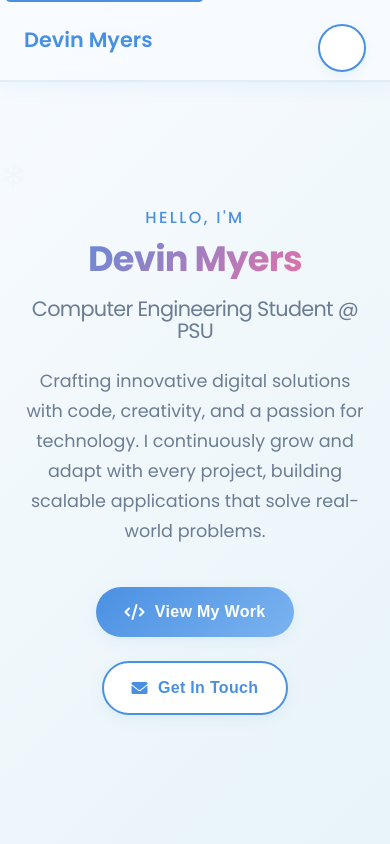
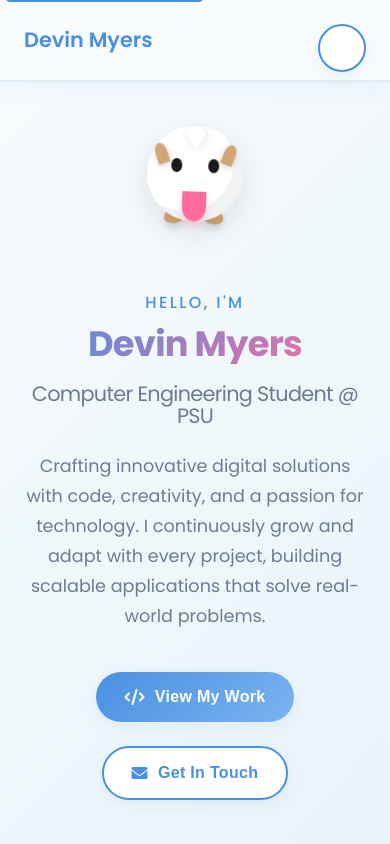
Before and after one commit to Devin-M5706/portfolio, a website: page index.html in a window 390 px wide. Shown: the top 844 px of the page. Drawn offline with Linux system fonts and the light colour scheme.

Commit message:
Add chibi Poro illustration to hero section - Create CSS-based chibi Poro with white fluffy body, pink tongue, brown horns and feet - Add floating animation and happy bounce on hover - Include responsive sizing for mobile and tablet devices - Add dark mode support for Poro visibility

```diff
--- a/index.html
+++ b/index.html
@@ -69,6 +69,18 @@
     <!-- Hero Section -->
     <section id="home" class="hero">
         <div class="hero-container">
+            <!-- Chibi Poro -->
+            <div class="chibi-poro">
+                <div class="poro-body"></div>
+                <div class="poro-tuft"></div>
+                <div class="poro-horn poro-horn-left"></div>
+                <div class="poro-horn poro-horn-right"></div>
+                <div class="poro-eye poro-eye-left"></div>
+                <div class="poro-eye poro-eye-right"></div>
+                <div class="poro-tongue"></div>
+                <div class="poro-foot poro-foot-left"></div>
+                <div class="poro-foot poro-foot-right"></div>
+            </div>
             <div class="hero-content">
                 <h1 class="hero-title">
                     <span class="greeting">Hello, I'm</span>
--- a/styles.css
+++ b/styles.css
@@ -313,6 +313,169 @@ body.dark-mode .navbar {
     align-items: center;
     text-align: center;
     gap: 40px;
+    position: relative;
+}
+
+/* Chibi Poro */
+.chibi-poro {
+    position: relative;
+    width: 200px;
+    height: 200px;
+    margin-bottom: 20px;
+    animation: poro-float 4s ease-in-out infinite;
+    z-index: 1;
+}
+
+@keyframes poro-float {
+    0%, 100% {
+        transform: translateY(0) rotate(0deg);
+    }
+    25% {
+        transform: translateY(-10px) rotate(-2deg);
+    }
+    50% {
+        transform: translateY(-15px) rotate(0deg);
+    }
+    75% {
+        transform: translateY(-10px) rotate(2deg);
+    }
+}
+
+.poro-body {
+    position: absolute;
+    width: 160px;
+    height: 160px;
+    background: var(--poro-white);
+    border-radius: 50%;
+    left: 50%;
+    top: 50%;
+    transform: translate(-50%, -50%);
+    box-shadow:
+        0 10px 30px rgba(0, 0, 0, 0.1),
+        inset -10px -10px 0 rgba(0, 0, 0, 0.05);
+    z-index: 1;
+}
+
+.poro-tuft {
+    position: absolute;
+    width: 30px;
+    height: 30px;
+    background: var(--poro-white);
+    border-radius: 50% 50% 50% 0;
+    left: 50%;
+    top: 20px;
+    transform: translateX(-50%) rotate(-45deg);
+    z-index: 2;
+    box-shadow: 0 2px 8px rgba(0, 0, 0, 0.1);
+}
+
+.poro-horn {
+    position: absolute;
+    width: 20px;
+    height: 35px;
+    background: var(--poro-brown);
+    border-radius: 50% 50% 0 0;
+    z-index: 2;
+    box-shadow: 0 2px 6px rgba(0, 0, 0, 0.15);
+}
+
+.poro-horn-left {
+    left: 35px;
+    top: 50px;
+    transform: rotate(-20deg);
+}
+
+.poro-horn-right {
+    right: 35px;
+    top: 50px;
+    transform: rotate(20deg);
+}
+
+.poro-eye {
+    position: absolute;
+    width: 18px;
+    height: 22px;
+    background: #1a1a1a;
+    border-radius: 50%;
+    z-index: 3;
+    top: 75px;
+}
+
+.poro-eye-left {
+    left: 60px;
+}
+
+.poro-eye-right {
+    right: 60px;
+}
+
+.poro-tongue {
+    position: absolute;
+    width: 40px;
+    height: 50px;
+    background: var(--poro-pink);
+    border-radius: 0 0 50% 50%;
+    left: 50%;
+    top: 130px;
+    transform: translateX(-50%);
+    z-index: 2;
+    box-shadow: 0 4px 8px rgba(255, 107, 157, 0.3);
+}
+
+.poro-foot {
+    position: absolute;
+    width: 35px;
+    height: 25px;
+    background: var(--poro-brown);
+    border-radius: 50% 50% 50% 50% / 60% 60% 40% 40%;
+    z-index: 0;
+    bottom: 10px;
+    box-shadow: 0 4px 8px rgba(0, 0, 0, 0.15);
+}
+
+.poro-foot-left {
+    left: 50px;
+    transform: rotate(-10deg);
+}
+
+.poro-foot-right {
+    right: 50px;
+    transform: rotate(10deg);
+}
+
+.chibi-poro:hover {
+    animation: poro-bounce-happy 0.6s ease;
+}
+
+@keyframes poro-bounce-happy {
+    0%, 100% {
+        transform: translateY(0) scale(1);
+    }
+    25% {
+        transform: translateY(-20px) scale(1.1);
+    }
+    50% {
+        transform: translateY(-10px) scale(1.05);
+    }
+    75% {
+        transform: translateY(-15px) scale(1.08);
+    }
+}
+
+/* Dark mode adjustments for Poro */
+body.dark-mode .poro-body {
+    background: #f5f5f5;
+    box-shadow:
+        0 10px 30px rgba(123, 179, 240, 0.2),
+        inset -10px -10px 0 rgba(0, 0, 0, 0.1);
+}
+
+body.dark-mode .poro-tuft {
+    background: #f5f5f5;
+}
+
+body.dark-mode .poro-eye {
+    background: #0a0a0a;
 }
 
 .hero-content {
@@ -1007,6 +1170,70 @@ body.dark-mode .navbar {
         font-size: 2.8rem;
     }
 
+    .chibi-poro {
+        width: 150px;
+        height: 150px;
+    }
+
+    .poro-body {
+        width: 120px;
+        height: 120px;
+    }
+
+    .poro-tuft {
+        width: 22px;
+        height: 22px;
+        top: 15px;
+    }
+
+    .poro-horn {
+        width: 15px;
+        height: 26px;
+    }
+
+    .poro-horn-left {
+        left: 25px;
+        top: 38px;
+    }
+
+    .poro-horn-right {
+        right: 25px;
+        top: 38px;
+    }
+
+    .poro-eye {
+        width: 14px;
+        height: 17px;
+        top: 56px;
+    }
+
+    .poro-eye-left {
+        left: 45px;
+    }
+
+    .poro-eye-right {
+        right: 45px;
+    }
+
+    .poro-tongue {
+        width: 30px;
+        height: 38px;
+        top: 98px;
+    }
+
+    .poro-foot {
+        width: 26px;
+        height: 19px;
+    }
+
+    .poro-foot-left {
+        left: 38px;
+    }
+
+    .poro-foot-right {
+        right: 38px;
+    }
+
     .about-content {
         grid-template-columns: 1fr;
         gap: 60px;
@@ -1042,6 +1269,70 @@ body.dark-mode .navbar {
 @media (max-width: 480px) {
     .hero-title {
         font-size: 2.2rem;
+    }
+
+    .chibi-poro {
+        width: 120px;
+        height: 120px;
+    }
+
+    .poro-body {
+        width: 96px;
+        height: 96px;
+    }
+
+    .poro-tuft {
+        width: 18px;
+        height: 18px;
+        top: 12px;
+    }
+
+    .poro-horn {
+        width: 12px;
+        height: 21px;
+    }
+
+    .poro-horn-left {
+        left: 20px;
+        top: 30px;
+    }
+
+    .poro-horn-right {
+        right: 20px;
+        top: 30px;
+    }
+
+    .poro-eye {
+        width: 11px;
+        height: 14px;
+        top: 45px;
+    }
+
+    .poro-eye-left {
+        left: 36px;
+    }
+
+    .poro-eye-right {
+        right: 36px;
+    }
+
+    .poro-tongue {
+        width: 24px;
+        height: 30px;
+        top: 78px;
+    }
+
+    .poro-foot {
+        width: 21px;
+        height: 15px;
+    }
+
+    .poro-foot-left {
+        left: 30px;
+    }
+
+    .poro-foot-right {
+        right: 30px;
     }
 
     .section-title {
```
